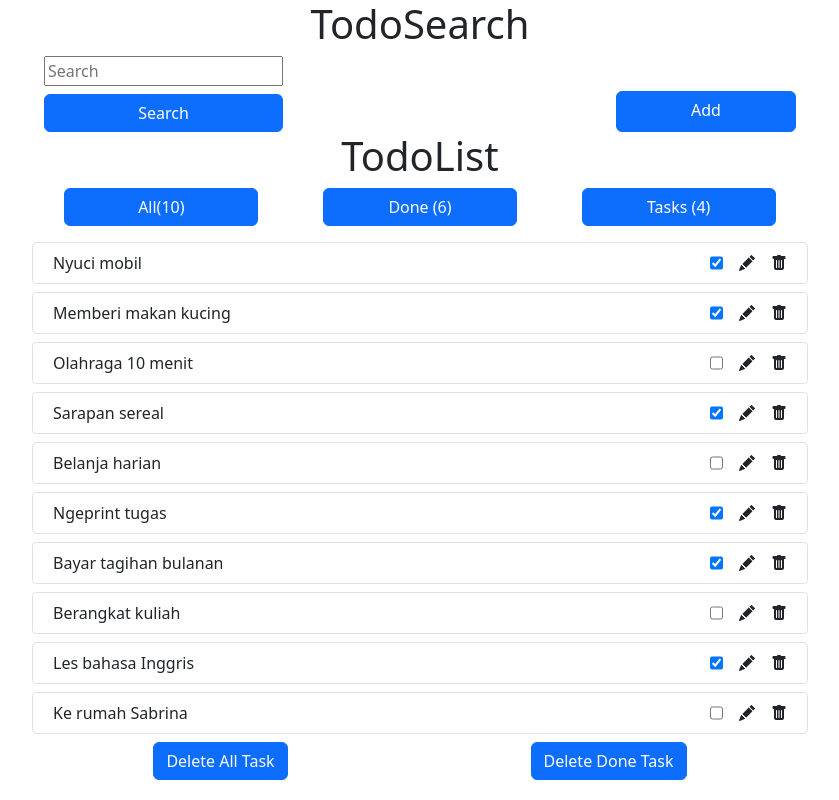
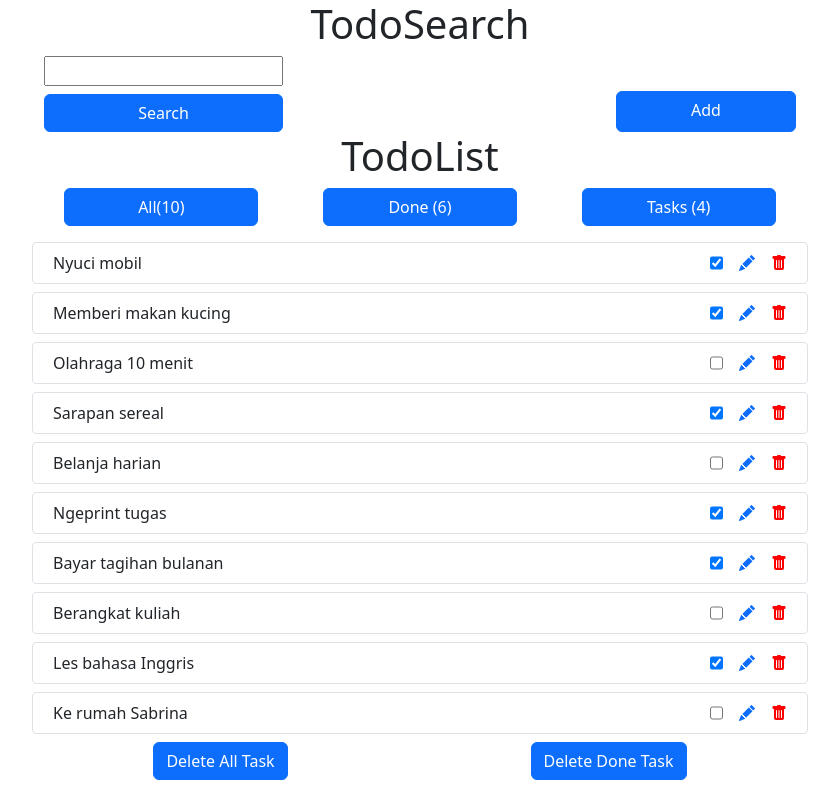
Before and after one commit to Lambadya14/challenge03, a React (Create React App) app: page / in a window 1280 px wide. Shown: the whole page, without its empty margins (220-1059 px from the left). Built offline with nearby package versions, Linux system fonts and the light colour scheme.

Commit message:
edit color

```diff
--- a/src/components/AddTodo.jsx
+++ b/src/components/AddTodo.jsx
@@ -1,15 +1,16 @@
 import { Button, Container, Row, Col } from "react-bootstrap";
 import React from "react";
 import { Link } from "react-router-dom";
-import "./AddTodo.css"
+import "./AddTodo.css";
 
 export default function AddTodo() {
   return (
     <>
-      <Container className="d-flex justify-content-between  ">
+      <Container>
+        <div className="d-flex flex-row justify-content-between  ">
           <Row>
             <Col className="d-grid gap-2 ">
-            <input placeholder="Search" />
+              <input type="search" />
               <Button>Search</Button>
             </Col>
           </Row>
@@ -21,6 +22,7 @@ export default function AddTodo() {
               </Button>
             </Col>
           </Row>
+        </div>
       </Container>
     </>
   );
--- a/src/components/TodoButton.jsx
+++ b/src/components/TodoButton.jsx
@@ -36,8 +36,13 @@ function TodoButton({ task, onChange, onDelete }) {
               });
             }}
           />
-          <BsFillPencilFill onClick={() => setIsEditing(true)} />
-          <BsTrashFill onClick={() => onDelete(task.id)} />
+          <BsFillPencilFill  className="text-primary"
+            onClick={() => setIsEditing(true)}
+          />
+          <BsTrashFill
+            style={{ color: "red" }}
+            onClick={() => onDelete(task.id)}
+          />
         </div>
       </>
     );
--- a/src/components/TodoList.jsx
+++ b/src/components/TodoList.jsx
@@ -12,8 +12,8 @@ function TodoList({ tasks, onChangeTask, onDeleteTask }) {
           >
             <TodoButton
               task={task}
-              onChange={onChangeTask}
-              onDelete={onDeleteTask}
+              onChange={()=>onChangeTask}
+              onDelete={()=>onDeleteTask}
             />
           </li>
         ))}
```
Lines whose indentation alone changed are shown as unchanged.
